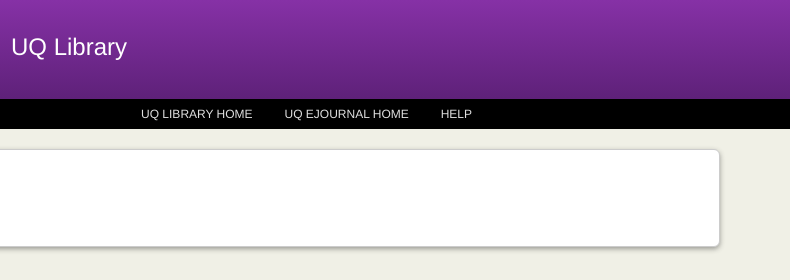
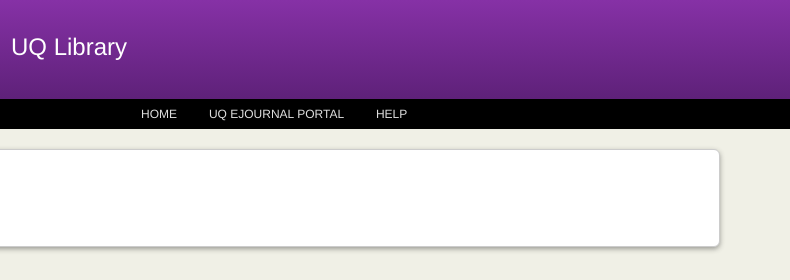
Before and after one commit to uqlibrary/eJournalPortal, a plain HTML site: page Current/Static Top Navbar Example for Bootstrap.html in a window 1280 px wide. Shown: the top 280 px of the page, 490-1280 px from the left. Drawn offline with nearby package versions, Linux system fonts and the light colour scheme.

Commit message:
Updated wording in main menu

```diff
--- a/Current/Static Top Navbar Example for Bootstrap.html
+++ b/Current/Static Top Navbar Example for Bootstrap.html
@@ -204,8 +204,8 @@
 
     <div class="uq-main-menu">
       <div class="container">
-        <a class="uq-header-links uq-main-menu" href="https://www.library.uq.edu.au/">UQ LIBRARY HOME</a>
-        <a class="uq-header-links uq-main-menu" href="http://cf5pm8sz2l.search.serialssolutions.com/?L=CF5PM8SZ2L" class="closed">UQ EJOURNAL HOME</a>
+        <a class="uq-header-links uq-main-menu" href="https://www.library.uq.edu.au/">HOME</a>
+        <a class="uq-header-links uq-main-menu" href="http://cf5pm8sz2l.search.serialssolutions.com/?L=CF5PM8SZ2L" class="closed">UQ EJOURNAL PORTAL</a>
         <a class="uq-header-links uq-main-menu" href="http://cf5pm8sz2l.search.serialssolutions.com/?L=CF5PM8SZ2L&SS_Page=help">HELP</a>
       </div>
     </div>
```
